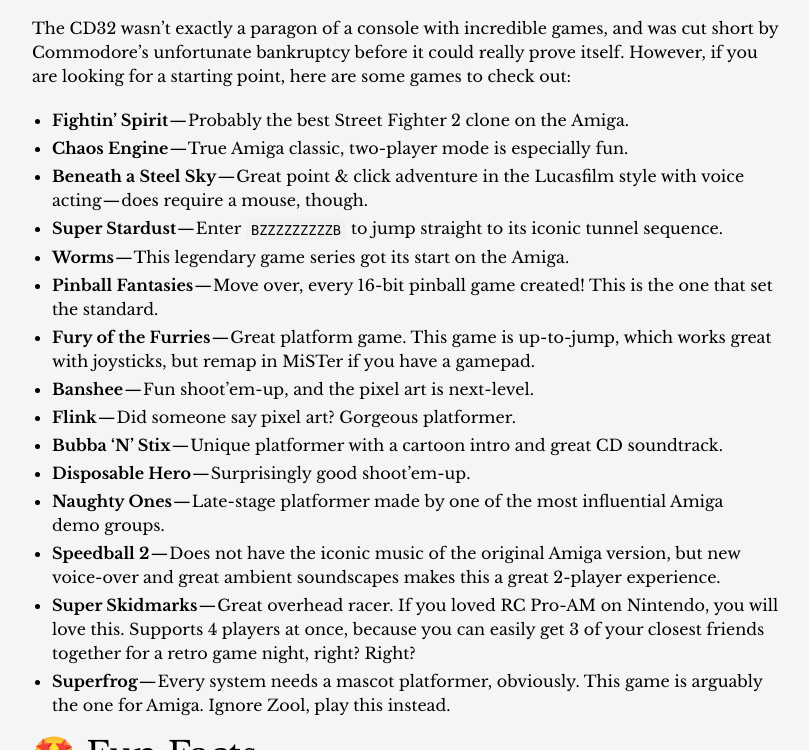
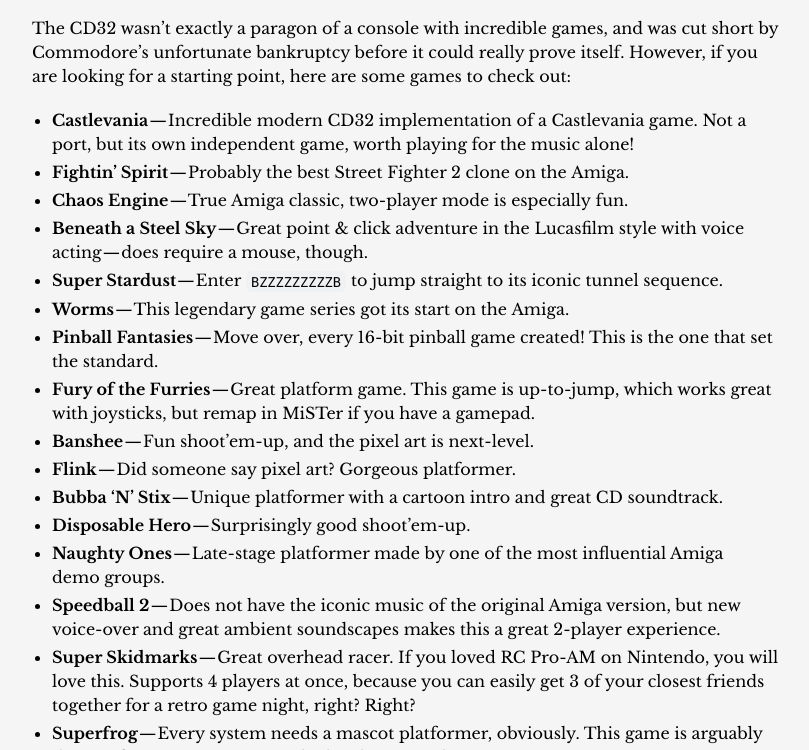
Before and after one commit to amigavision/amigavision.github.io, a Jekyll site: the page built from cd32.md, in a window 1280 px wide and 900 px high, scrolled down 3520 px, cut to the strip 150-900 px from the top of the window. Shown: the whole strip, without its empty margins (233-1042 px from the left). Built offline with Jekyll 4.4.1, drawn with Linux system fonts in a browser that asks for light colours.

Commit message:
Add Castlevania to the Recommended list

```diff
--- a/cd32.md
+++ b/cd32.md
@@ -81,6 +81,7 @@
 
 The CD32 wasn't exactly a paragon of a console with incredible games, and was cut short by Commodore's unfortunate bankruptcy before it could really prove itself. However, if you are looking for a starting point, here are some games to check out:
 
+* **Castlevania** — Incredible modern CD32 implementation of a Castlevania game. Not a port, but its own independent game, worth playing for the music alone!
 * **Fightin' Spirit** — Probably the best Street Fighter 2 clone on the Amiga.
 * **Chaos Engine** — True Amiga classic, two-player mode is especially fun.
 * **Beneath a Steel Sky** — Great point & click adventure in the Lucasfilm style with voice acting — does require a mouse, though.
```
